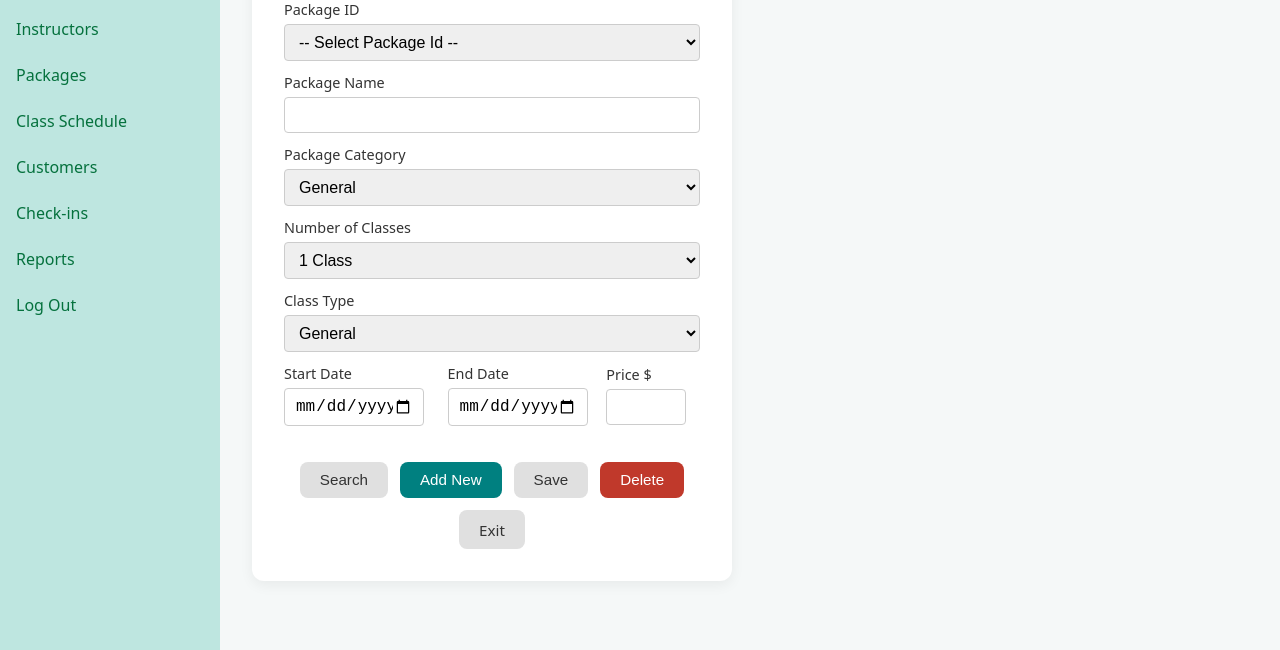
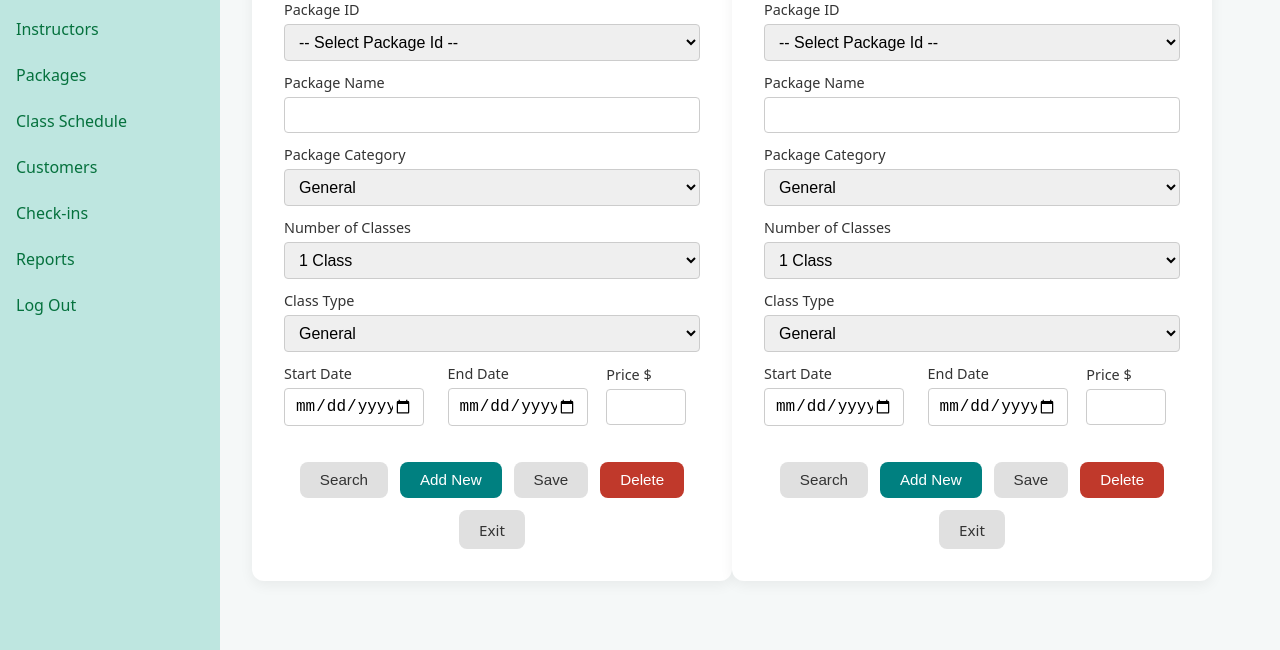
Before and after one commit to n0rdfive0h/yogitrack-prototype, a website: page public/htmls/package.html in a window 1280 px wide. Shown: the part 150-800 px from the top of the page. Drawn offline with Linux system fonts and the light colour scheme; no server answers.

Commit message:
Package Lock Sync

```diff
--- a/public/htmls/package.html
+++ b/public/htmls/package.html
@@ -100,6 +100,82 @@
             </div>
 
             </form>
+            <form class="card" id="packageForm">
+                    <h2>Packages</h2>
+
+            <label id = "packageIdLabel" for="packageID">Package ID
+                <select name="packageId" id="packageIdSelect" class="form-input">
+                    <option value=""> -- Select Package Id --</option>
+                    <!-- Options will be populated by JavaScript-->
+                </select>
+            </label>
+
+                <!-- Toggle with PackageIdLabel -->
+            <label id="packageIdTextLabel" style="display: none;">Package ID
+                <input id="packageIdText" type="text" name="packageId" readonly/>
+            </label>
+
+
+            <!-- Package Name -->
+            <label>Package Name
+                <input type="text" name="packageName" class="form-input" required/>
+            </label>
+
+
+            <!-- Package Category -->
+            <label>Package Category
+                <select name="packageCategory" class="form-input" required>
+                    <option value="General">General</option>
+                    <option value="Senior">Senior</option>
+                </select>
+            </label>
+
+
+            <!-- Number of Classes -->
+            <label>Number of Classes
+                <select name="classNum" class="form-input" required>
+                    <option value="1">1 Class</option>
+                    <option value="4">4 Classes</option>
+                    <option value="10">10 Classes</option>
+                    <option value="Unlimited">Unlimited Classes</option>
+                </select>
+            </label>
+
+            <!-- Class Type -->
+            <label>Class Type
+                <select name="classType" class="form-input" required>
+                    <option value="General">General</option>
+                    <option value="Special">Special</option>
+
+                </select>
+            </label>
+
+
+            <!-- Start/End/Price Entries -->
+            <div id="packageEntries">
+                <div class="entries" style="display: flex; gap: 10px; align-items: center;">
+                    <label>Start Date
+                        <input type="date" name="startDate" class="form-input" style="width: 140px"/>
+                    </label>
+                    <label>End Date
+                        <input type="date" name="endDate" class="form-input" style="width: 140px"/>
+                    </label>
+                    <label>Price $
+                        <input type="number" name="price" class="form-input" style="width: 80px" min="0"/>
+                    </label>
+                </div>
+            </div>
+
+            <!-- Action buttons -->
+            <div class="btn-row">
+                <button type="button" class="btn" id="searchBtn">Search</button>
+                <button type="button" class="btn btn--primary" id="addBtn">Add New</button>
+                <button type="button" class="btn" id="saveBtn">Save</button>
+                <button type="button" class="btn btn--danger" id="deleteBtn">Delete</button>
+                <a href="dashboard.html" class="btn">Exit</a>
+            </div>
+
+            </form>
         </main>
         <script src="../js/package.js"></script>
     </body>
```
